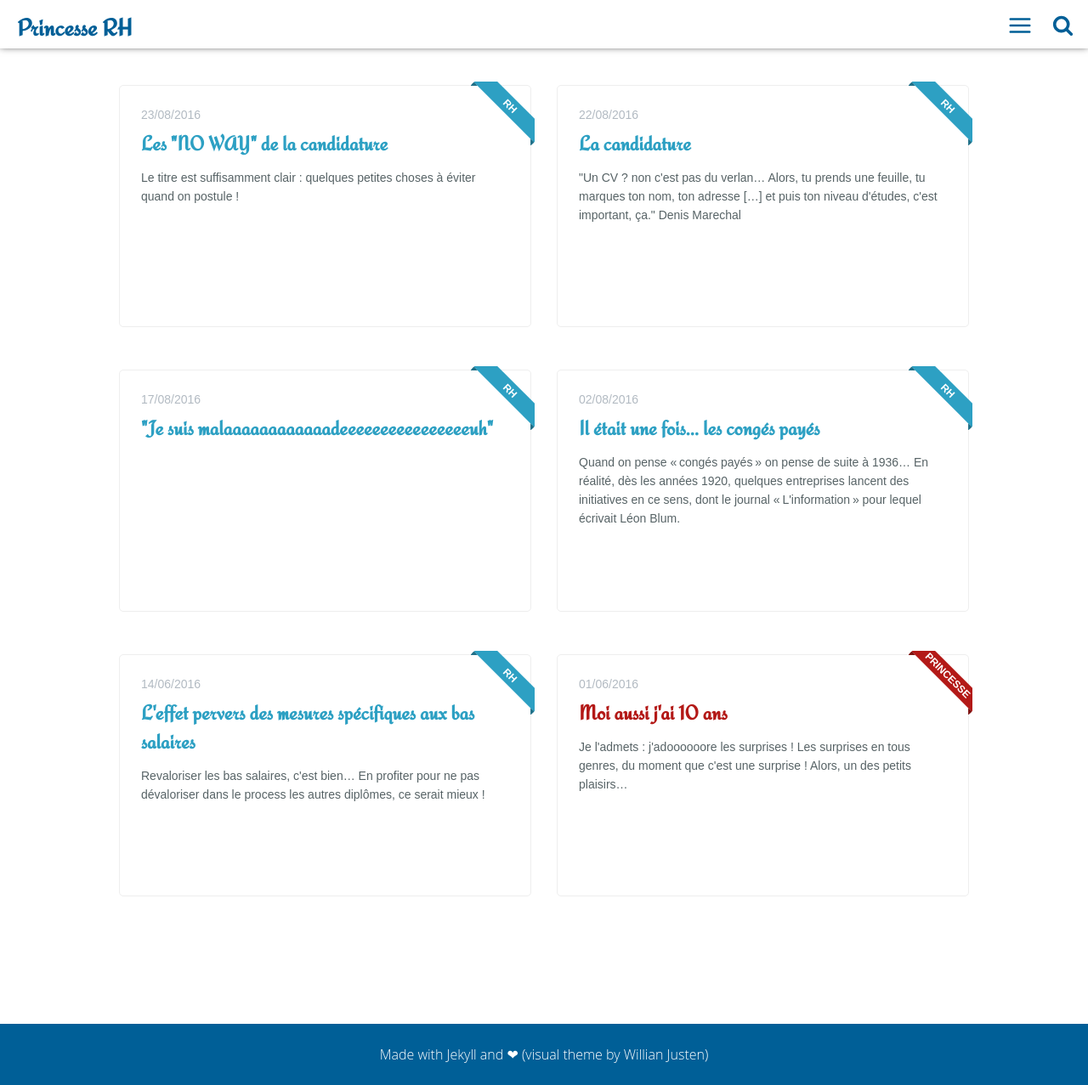
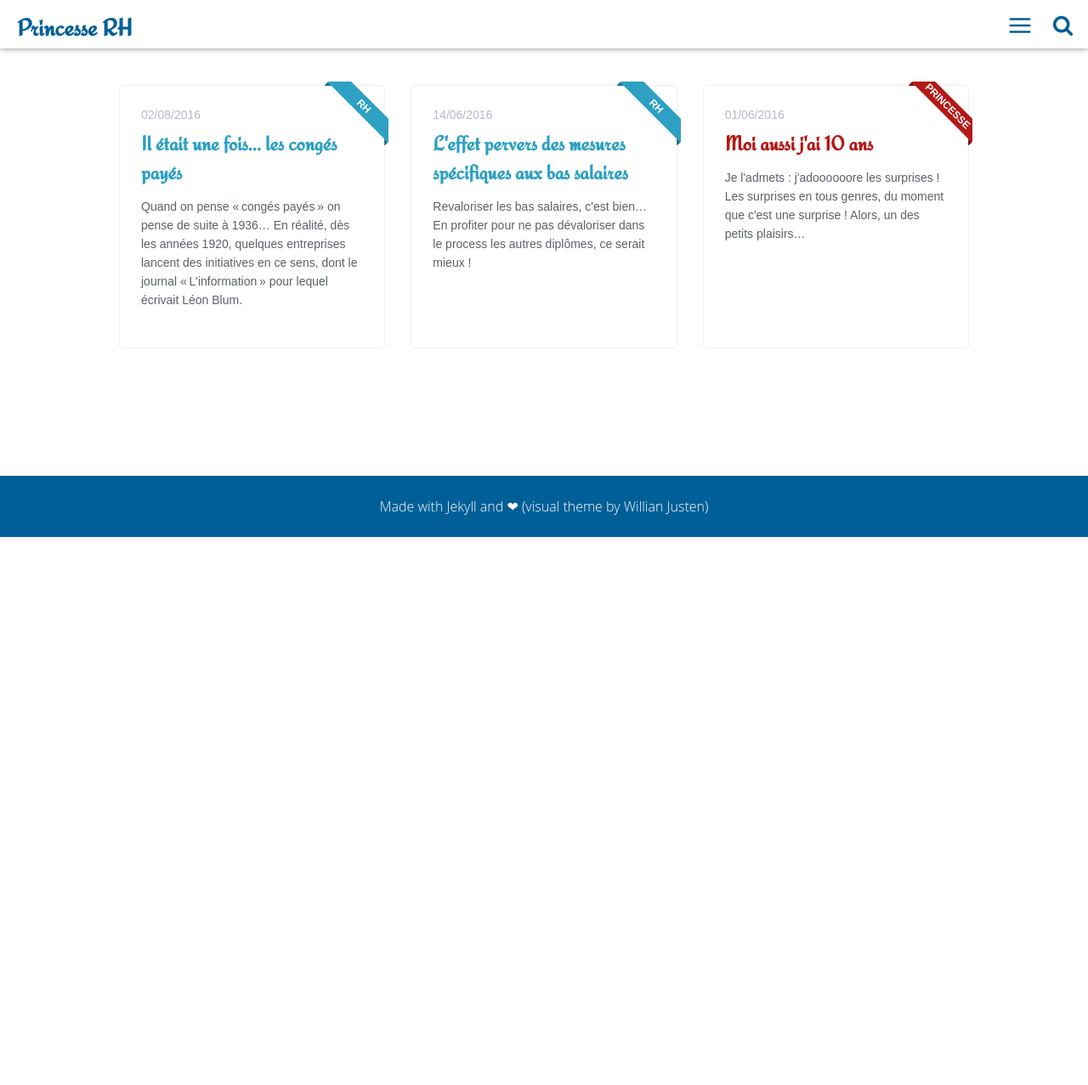
Before and after one commit to Libelilou/libelilou.github.io, a Jekyll site: the page built from index.html, in a window 1280 px wide and 1277 px high. Shown: the whole window at 85% size. Built offline with Jekyll 4.4.1, drawn with Linux system fonts in a browser that asks for light colours.

Commit message:
Publication

```diff
--- a/_posts/rh/2016-08-17-je-suis-malade.md
+++ b/_posts/rh/2016-08-17-je-suis-malade.md
@@ -1,6 +1,7 @@
 ---
-title : "\"Je suis malaaaaaaaaaaaadeeeeeeeeeeeeeeeeuh\""
+title : "\"Je suis malaaadeeeuh\""
 introduction: ""
+published: false
 ---
 
 ## Un peu d'histoire
```
Also changed, not shown: _posts/rh/2016-08-22-la-candidature.md (+1 -0 lines), _posts/rh/2016-08-23-les-no-way-de-la-candidature.md (+1 -0 lines).
